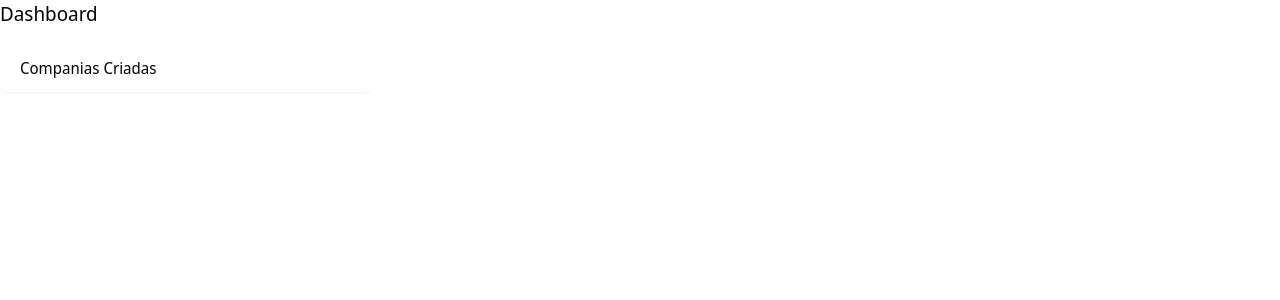
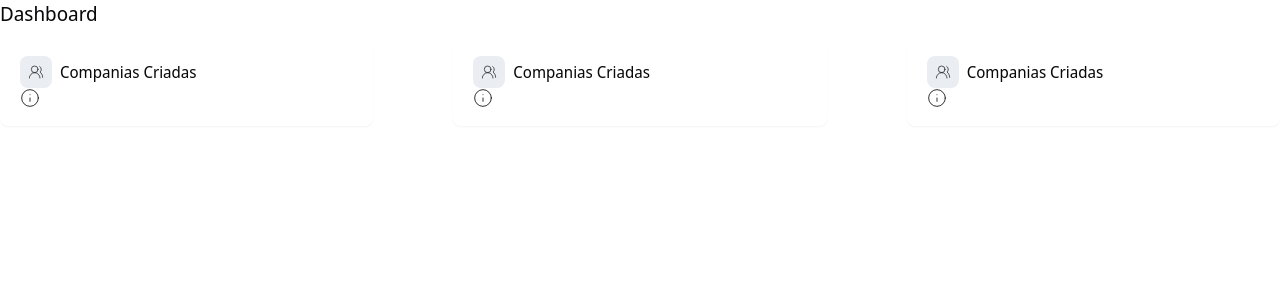
Before and after one commit to mrcomputer2018/dashboard, a Next.js app: page / in a window 1280 px wide. Shown: the top 300 px of the page. Built offline with nearby package versions, Linux system fonts and the light colour scheme.

Commit message:
chore: Update CardSummary component with Lucide icons

```diff
--- a/app/(routes)/page.tsx
+++ b/app/(routes)/page.tsx
@@ -1,5 +1,5 @@
 import { UserButton } from "@clerk/nextjs";
-import { UsersRound } from "lucide-react";
+import { Icon, UsersRound } from "lucide-react";
 import CardSummary from "../_components/CardSummary";
 
 export default function Home() {
@@ -18,6 +18,22 @@
                 title="Companias Criadas"
                 tooltipText="Veja todas as companias criadas"
                 />
+
+                <CardSummary
+                icon={UsersRound}
+                total="12.450"
+                average={15}
+                title="Companias Criadas"
+                tooltipText="Veja todas as companias criadas"
+                />
+
+                <CardSummary
+                icon={UsersRound}
+                total="12.450"
+                average={15}
+                title="Companias Criadas"
+                tooltipText="Veja todas as companias criadas"
+                />
             </div>
         </div>
     );
--- a/app/_components/CardSummary/index.tsx
+++ b/app/_components/CardSummary/index.tsx
@@ -1,11 +1,21 @@
+import { Icon } from "lucide-react";
+import CustomIcon from "../CustomIcon";
+import CustomTooltip from "../CustomTooltip.tsx";
 import { CardSummaryProps } from "./CardSummary.types";
 
-const CardSummary = ({title} : CardSummaryProps) => {
+const CardSummary = (props : CardSummaryProps) => {
+
+    const { title, icon: Icon, tooltipText, average, total } = props;
+
     return (
         <div className="shadow-sm bg-background rounded-lg p-5 py-3 hover:shadow-lg transition">
             <div className="flex justify-between">
-                {title}
+                <div className="flex gap-2 items-center">
+                    <CustomIcon icon ={Icon}/>
+                    {title}
+                </div>
             </div>
+            <CustomTooltip content={tooltipText}/>
         </div>
     );
 }
--- /dev/null
+++ b/app/_components/CustomIcon/CustomIcon.types.ts
@@ -0,0 +1,5 @@
+import { LucideIcon } from "lucide-react"
+
+export type CustomIconProps = {
+    icon: LucideIcon
+}
--- /dev/null
+++ b/app/_components/CustomIcon/index.tsx
@@ -0,0 +1,15 @@
+import { Icon } from "lucide-react";
+import { CustomIconProps } from "./CustomIcon.types";
+
+const CustomIcon = ( props : CustomIconProps) => {
+
+    const { icon: Icon } = props;
+
+    return (
+        <div className="p-2 bg-slate-400/20 rounded-lg">
+           <Icon strokeWidth={1} className="w-4 h-4"/>
+        </div>
+    );
+}
+
+export default CustomIcon;
--- a/app/_components/CustomIcons/index.tsx
+++ /dev/null
@@ -1,9 +0,0 @@
-const CustomIcons = () => {
-    return (
-        <>
-            <h1>Icons</h1>
-        </>
-    );
-}
-
-export default CustomIcons;
--- /dev/null
+++ b/app/_components/CustomTooltip.tsx/CustomTooltip.types.ts
@@ -0,0 +1,3 @@
+export type CustomTooltipProps = {
+    content: string;
+}
--- /dev/null
+++ b/app/_components/CustomTooltip.tsx/index.tsx
@@ -0,0 +1,27 @@
+import { Info } from "lucide-react";
+import {
+    Tooltip,
+    TooltipContent,
+    TooltipProvider,
+    TooltipTrigger,
+} from "@/app/_components/ui/tooltip"
+import { CustomTooltipProps } from "./CustomTooltip.types";
+
+const CustomTooltip = (props: CustomTooltipProps) => {
+    const { content } = props;
+
+    return (
+        <TooltipProvider>
+            <Tooltip>
+                <TooltipTrigger>
+                    <Info strokeWidth={1} className="w-5 h-5"/>
+                </TooltipTrigger>
+                <TooltipContent>
+                    <p>{content}</p>
+                </TooltipContent>
+            </Tooltip>
+        </TooltipProvider>
+     );
+}
+
+export default CustomTooltip;
--- /dev/null
+++ b/app/_components/ui/tooltip.tsx
@@ -0,0 +1,30 @@
+"use client"
+
+import * as React from "react"
+import * as TooltipPrimitive from "@radix-ui/react-tooltip"
+
+import { cn } from "@/app/_lib/utils"
+
+const TooltipProvider = TooltipPrimitive.Provider
+
+const Tooltip = TooltipPrimitive.Root
+
+const TooltipTrigger = TooltipPrimitive.Trigger
+
+const TooltipContent = React.forwardRef<
+  React.ElementRef<typeof TooltipPrimitive.Content>,
+  React.ComponentPropsWithoutRef<typeof TooltipPrimitive.Content>
+>(({ className, sideOffset = 4, ...props }, ref) => (
+  <TooltipPrimitive.Content
+    ref={ref}
+    sideOffset={sideOffset}
+    className={cn(
+      "z-50 overflow-hidden rounded-md bg-primary px-3 py-1.5 text-xs text-primary-foreground animate-in fade-in-0 zoom-in-95 data-[state=closed]:animate-out data-[state=closed]:fade-out-0 data-[state=closed]:zoom-out-95 data-[side=bottom]:slide-in-from-top-2 data-[side=left]:slide-in-from-right-2 data-[side=right]:slide-in-from-left-2 data-[side=top]:slide-in-from-bottom-2",
+      className
+    )}
+    {...props}
+  />
+))
+TooltipContent.displayName = TooltipPrimitive.Content.displayName
+
+export { Tooltip, TooltipTrigger, TooltipContent, TooltipProvider }
--- a/package.json
+++ b/package.json
@@ -12,6 +12,7 @@
     "@clerk/nextjs": "^5.1.6",
     "@radix-ui/react-icons": "^1.3.0",
     "@radix-ui/react-slot": "^1.1.0",
+    "@radix-ui/react-tooltip": "^1.1.2",
     "class-variance-authority": "^0.7.0",
     "clsx": "^2.1.1",
     "lucide-react": "^0.399.0",
```
Also changed, not shown: 1 other file (tests, documents, lock files or other folders).
